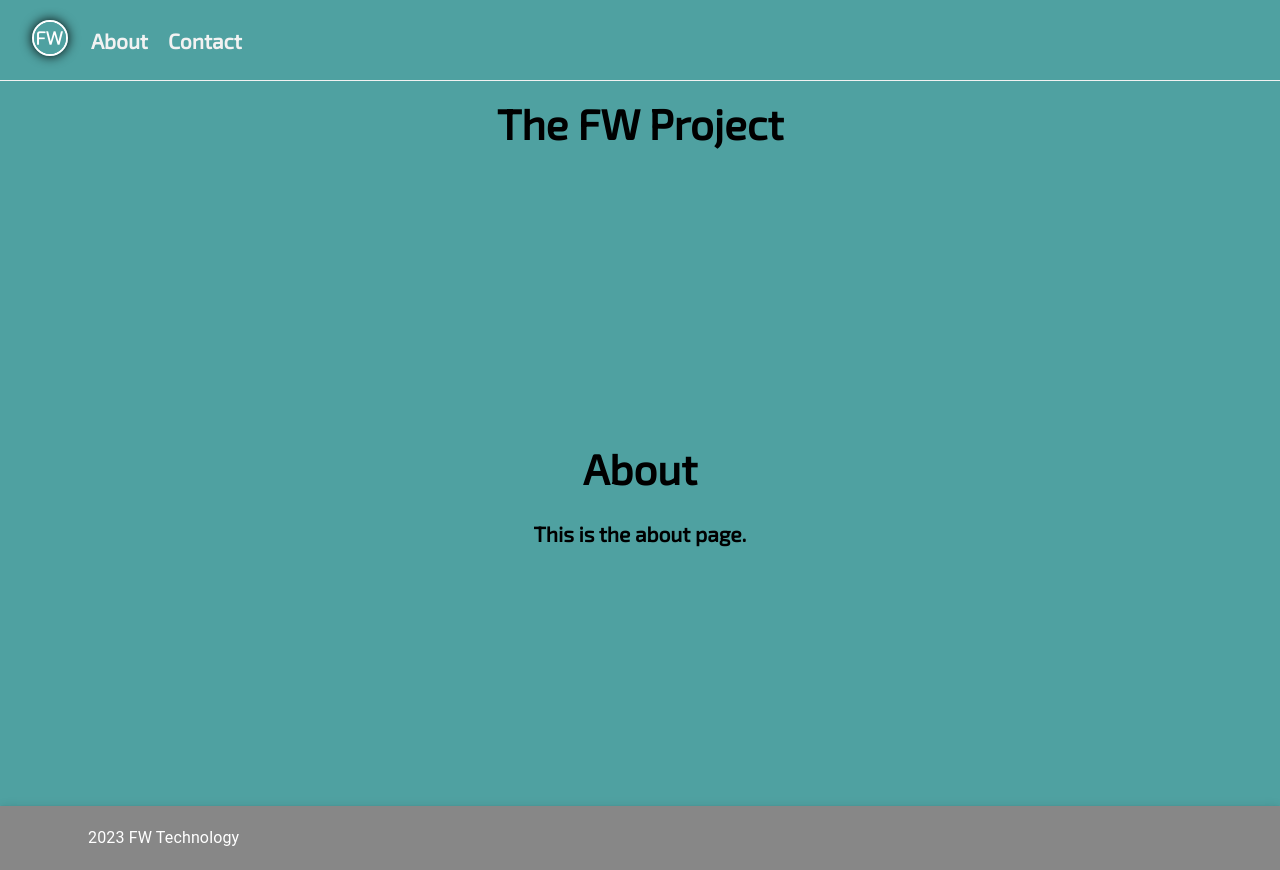
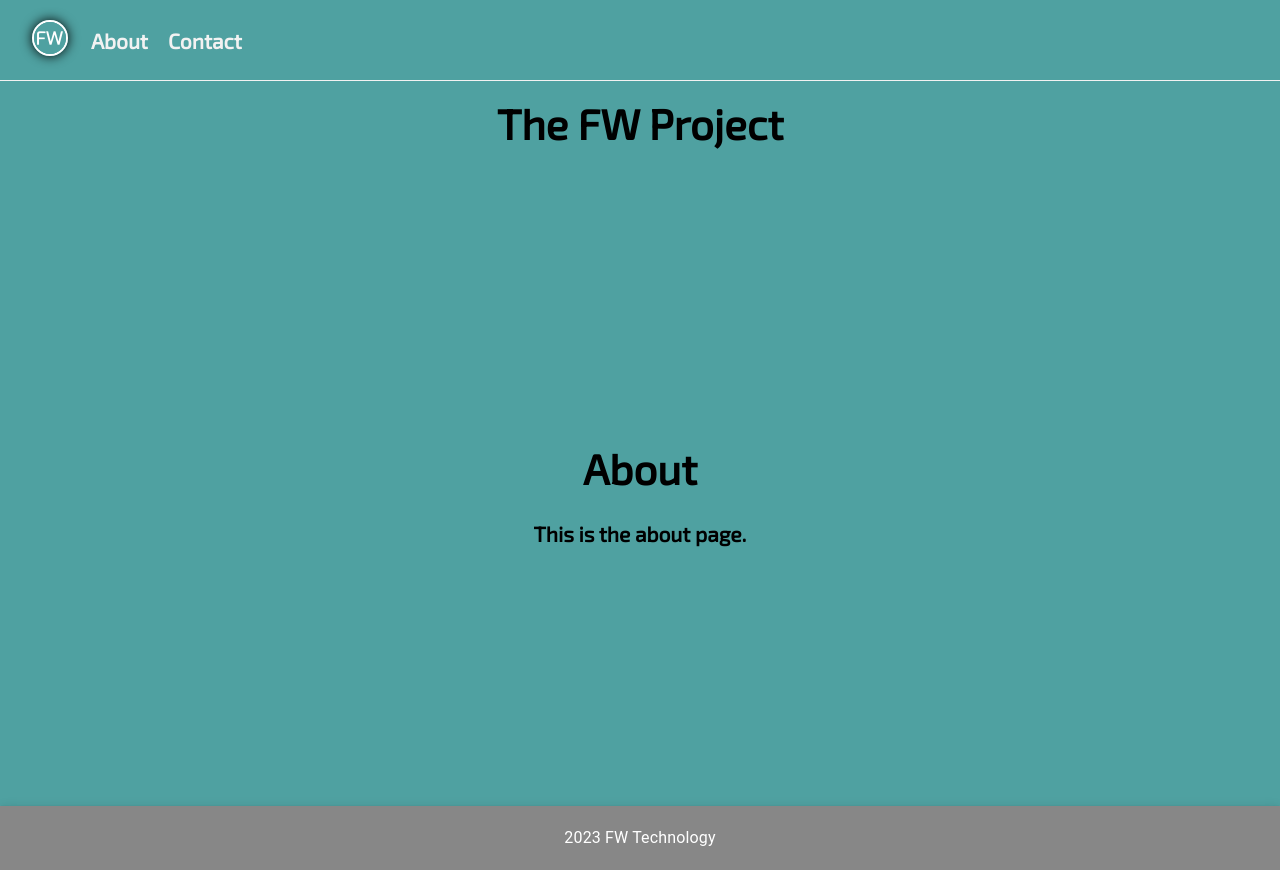
Before and after one commit to flynnWhelehan/website, a React (Create React App) app in the folder website/frontend/: page /about in a window 1280 px wide. Built offline with nearby package versions, Linux system fonts and the light colour scheme.

Commit message:
Alignment

```diff
--- a/website/frontend/src/components/Footer.js
+++ b/website/frontend/src/components/Footer.js
@@ -7,7 +7,7 @@ function Footer() {
     <AppBar position="static" className="footer" style={{ background: '#878787' }}>
       <Container>
         <Toolbar>
-          <Typography variant="body1" color="inherit">
+          <Typography variant="body1" color="inherit" sx={{ flexGrow: 1 }}>
             2023 FW Technology
           </Typography>
         </Toolbar>
```
